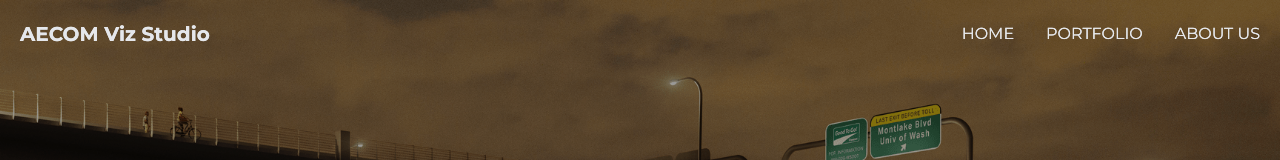
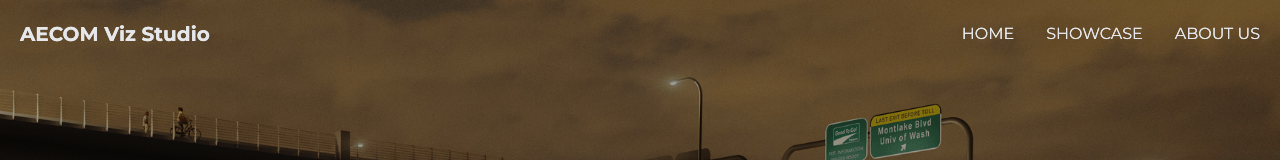
Before and after one commit to AECOMVizStudio/vizsite2024, a Next.js app: page / in a window 1280 px wide. Shown: the top 160 px of the page. Built offline with nearby package versions, Linux system fonts and the light colour scheme.

Commit message:
link text change

```diff
--- a/ui/header.tsx
+++ b/ui/header.tsx
@@ -5,7 +5,7 @@ import { usePathname } from 'next/navigation';
 
 const links = [
   { name: 'Home', href: '/' },
-  { name: 'Portfolio', href: '/portfolio' },
+  { name: 'Showcase', href: '/portfolio' },
   { name: 'About Us', href: '/about' },
 ];
 
```
